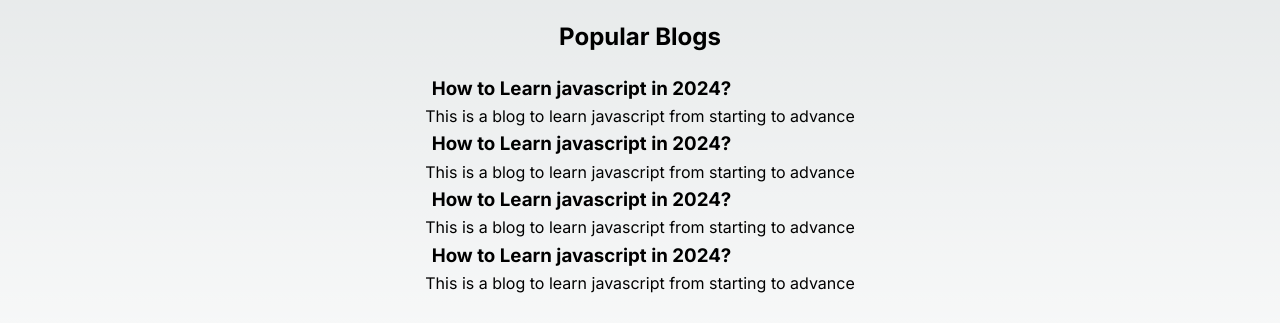
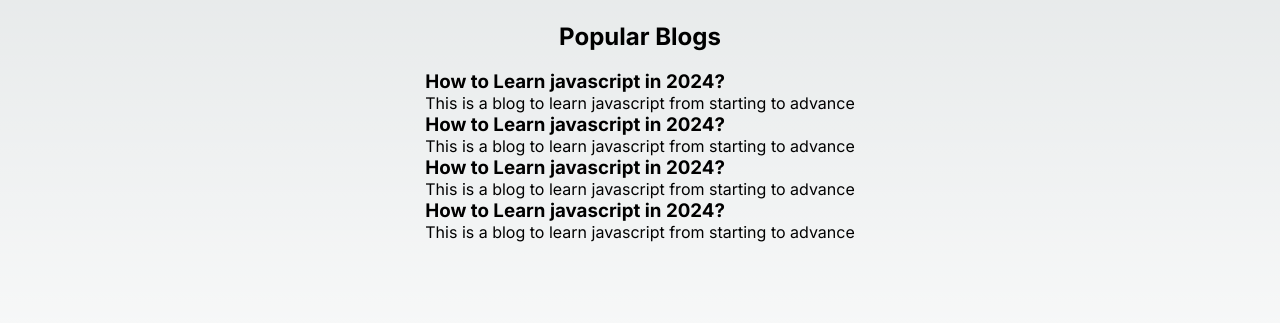
Before and after one commit to Laraib007/Advance-Nextjs, a Next.js app in the folder my-app/: page / in a window 1280 px wide. Shown: the part 395-718 px from the top of the page. Built offline with nearby package versions, Linux system fonts and the light colour scheme.

Commit message:
applying css

```diff
--- a/my-app/styles/Home.module.css
+++ b/my-app/styles/Home.module.css
@@ -13,9 +13,7 @@
   padding: 0.22rem;
   width: 80%;
 }
-.main h3{
-  padding: 0.4rem;
-}
+
 
 .description {
   display: inherit;
```
